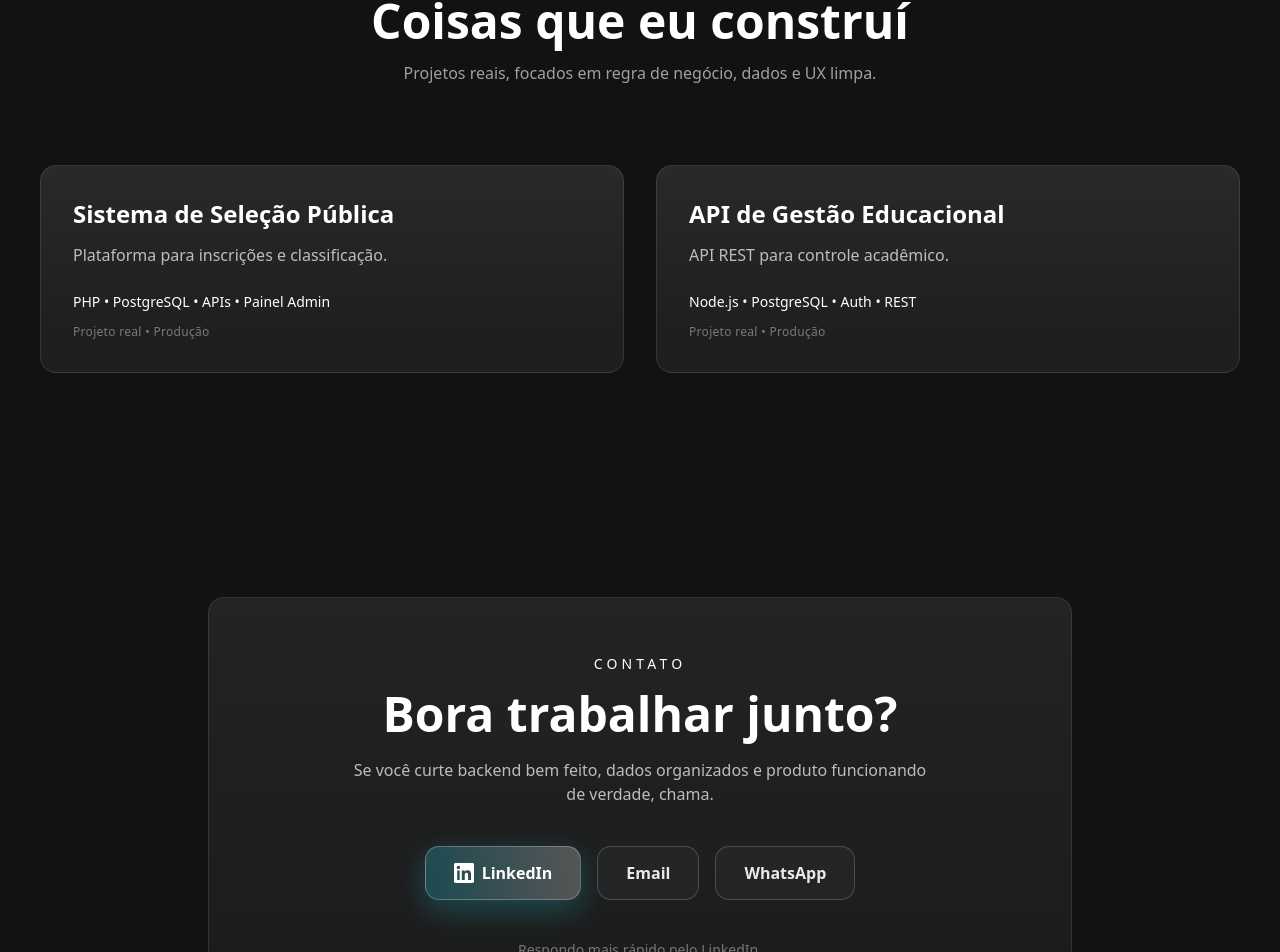
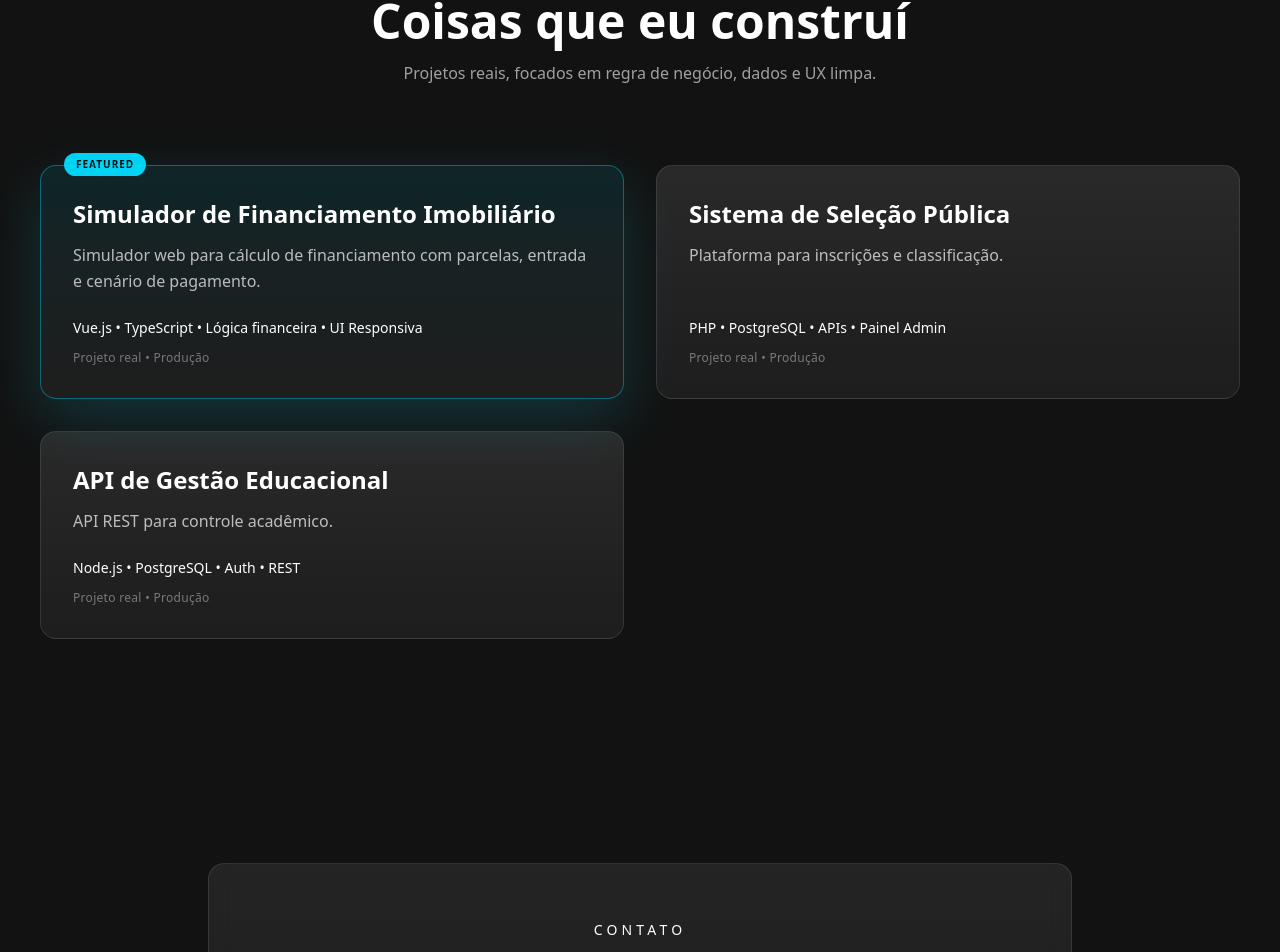
Before and after one commit to vinisf/vinisoares-portfolio, a Vue app: page / in a window 1280 px wide. Shown: the part 1541-2493 px from the top of the page. Built offline with nearby package versions, Linux system fonts and the light colour scheme.

Commit message:
feat: colocando projeto de simulador de financiamento

```diff
--- a/src/components/ProjectCard.vue
+++ b/src/components/ProjectCard.vue
@@ -1,21 +1,23 @@
 <template>
-  <div
-    @click="$emit('click')"
-    class="group relative cursor-pointer
-           rounded-2xl p-7 sm:p-8
-           bg-gradient-to-b from-white/10 to-white/5
-           border border-white/10
-           transition-all duration-300
-           hover:-translate-y-1
-           hover:border-cyan-400/40
-           hover:shadow-[0_20px_60px_rgba(34,211,238,0.15)]"
-  >
+  <span v-if="featured" class="absolute -top-3 left-6
+         px-3 py-1 text-[10px] font-bold tracking-widest
+         rounded-full
+         bg-cyan-400 text-black">
+    FEATURED
+  </span>
+
+  <div @click="$emit('click')" class="group relative cursor-pointer
+         rounded-2xl p-7 sm:p-8
+         border transition-all duration-300
+         hover:-translate-y-1" :class="featured
+          ? 'bg-gradient-to-b from-cyan-400/10 to-white/5 border-cyan-400/40 shadow-[0_20px_60px_rgba(34,211,238,0.18)]'
+          : 'bg-gradient-to-b from-white/10 to-white/5 border-white/10 hover:border-cyan-400/40 hover:shadow-[0_20px_60px_rgba(34,211,238,0.15)]'
+          ">
+
     <!-- Linha de destaque -->
-    <div
-      class="absolute inset-x-6 top-0 h-[2px]
+    <div class="absolute inset-x-6 top-0 h-[2px]
              bg-gradient-to-r from-cyan-400/0 via-cyan-400/60 to-cyan-400/0
-             opacity-0 group-hover:opacity-100 transition"
-    ></div>
+             opacity-0 group-hover:opacity-100 transition"></div>
 
     <!-- Conteúdo -->
     <div class="flex flex-col h-full justify-between">
@@ -49,6 +51,8 @@ defineProps({
   title: String,
   description: String,
   stack: String,
+  featured: Boolean,
 })
+
 defineEmits(['click'])
 </script>
--- a/src/components/Projects.vue
+++ b/src/components/Projects.vue
@@ -18,22 +18,13 @@
 
       <!-- GRID -->
       <div class="grid gap-6 sm:gap-8 lg:grid-cols-2" v-reveal>
-        <ProjectCard
-          v-for="p in projects"
-          :key="p.title"
-          :title="p.title"
-          :description="p.description"
-          :stack="p.stack"
-          @click="openProject(p)"
-        />
+        <ProjectCard v-for="p in projects" :key="p.title" :title="p.title" :description="p.description" :stack="p.stack"
+          :featured="p.featured" @click="openProject(p)" />
+
       </div>
 
       <!-- MODAL -->
-      <ProjectModal
-        :open="!!selected"
-        :project="selected"
-        @close="selected = null"
-      />
+      <ProjectModal :open="!!selected" :project="selected" @close="selected = null" />
     </div>
   </section>
 </template>
@@ -49,6 +40,7 @@ import ProjectModal from "./ProjectModal.vue";
 import selecao1 from "../assets/projects/selecao-1.gif";
 import selecao2 from "../assets/projects/selecao-2.png";
 import api1 from "../assets/projects/api-1.png";
+import simulador1 from "../assets/projects/simulador.gif";
 
 interface Project {
   title: string;
@@ -63,6 +55,20 @@ const selected = ref<Project | null>(null);
 const projects = computed<Project[]>(() =>
   lang.value === "pt"
     ? [
+      {
+        title: "Simulador de Financiamento Imobiliário",
+        description:
+          "Simulador web para cálculo de financiamento com parcelas, entrada e cenário de pagamento.",
+        longDescription:
+          "Aplicação desenvolvida para simular financiamentos imobiliários considerando valor do imóvel, entrada, subsídio, parcelas da construtora e financiamento bancário. O sistema realiza cálculos em tempo real, gera tabelas detalhadas por mês e permite comparar cenários de pagamento, focando em clareza, regra de negócio e usabilidade.",
+        stack: "Vue.js • TypeScript • Lógica financeira • UI Responsiva",
+        images: [
+          simulador1],
+        github: "https://github.com/vinisf/simulador-financiamento-web",
+        live: "https://simulador-financiamento-web-three.vercel.app/",
+        featured: true
+      },
+
       {
         title: "Sistema de Seleção Pública",
         description: "Plataforma para inscrições e classificação.",
```
Also changed, not shown: 1 other file (tests, documents, lock files or other folders). Lines whose indentation alone changed are shown as unchanged.
